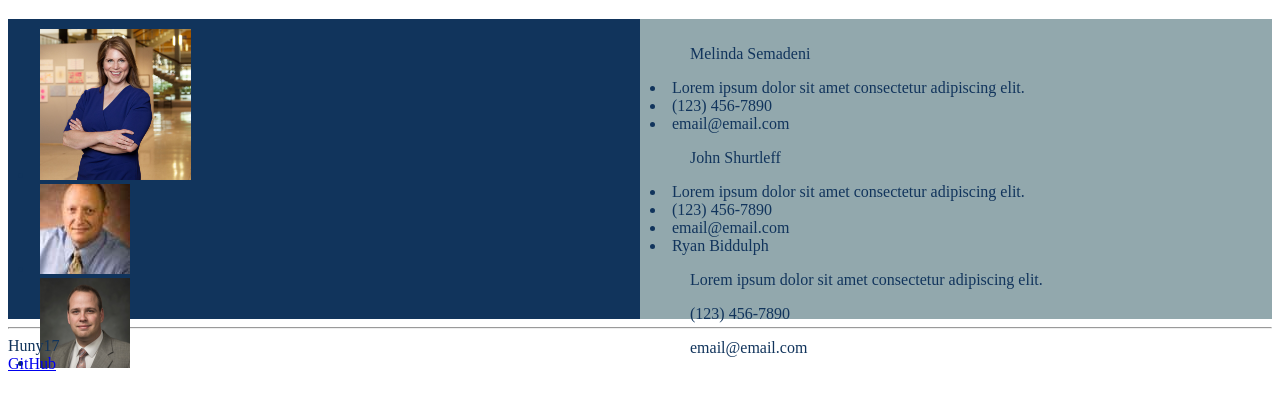
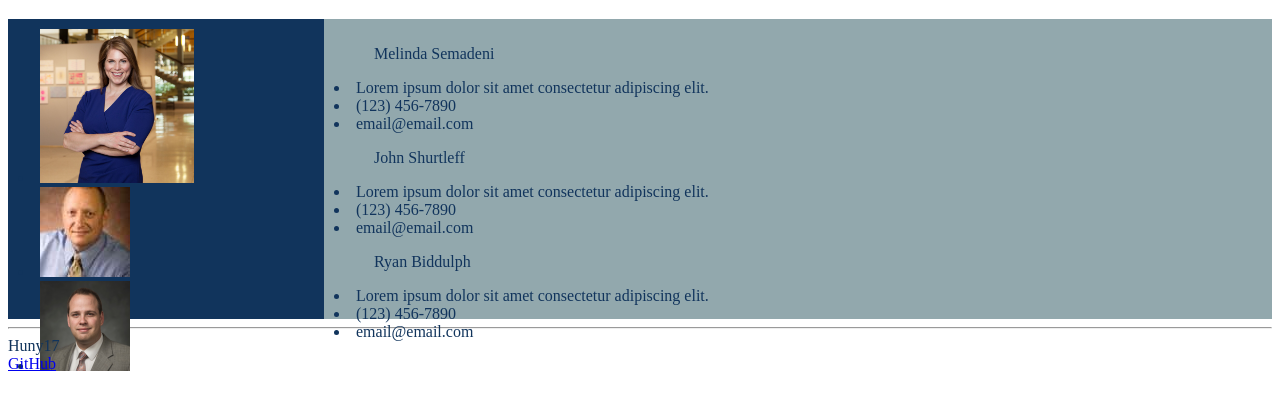
Before and after one commit to huny17/Art-Challenge, a plain HTML site: page structure/about.html in a window 1280 px wide. Shown: the part 184-594 px from the top of the page. Drawn offline with Linux system fonts and the light colour scheme.

Commit message:
Faculty format change

```diff
--- a/css/main_style.css
+++ b/css/main_style.css
@@ -49,7 +49,7 @@ menu li a{
 } */
 
 .picform img{
-  width: 24.7%;
+  width: 52%;
   height: auto;
 }
 
@@ -61,9 +61,16 @@ menu li a{
 
 .column {
   float: left;
-  width: 50%;
   padding: 10px;
   height: 300px;
+}
+
+.left{
+	width: 25%;
+}
+
+.right{
+	width: 75%;
 }
 
 * {
--- a/structure/about.html
+++ b/structure/about.html
@@ -32,7 +32,7 @@
       <h1>Meet our Faculty & Staff</h1>
       <div class="row">
 
-        <div class ="column" style="background-color:#11345C;">
+        <div class ="column left" style="background-color:#11345C;">
           <div class="picform">
             <li>
               <img src="../pic/mel-sem2.jpg">
@@ -46,19 +46,25 @@
           </li>
         </div>
 
-        <div class="column" style = "background-color: #92A8AD;">
+        <div class="column right" style = "background-color: #92A8AD;">
           <ul>Melinda Semadeni</ul>
+            <div class="tabit">
               <li>Lorem ipsum dolor sit amet consectetur adipiscing elit.</li>
               <li>(123) 456-7890</li>
               <li>email@email.com</li>
+            </div>
           <ul>John Shurtleff</ul>
+            <div class="tabit">
               <li>Lorem ipsum dolor sit amet consectetur adipiscing elit.</li>
               <li>(123) 456-7890</li>
               <li>email@email.com</li>
-          <li>Ryan Biddulph</li>
-            <ul>Lorem ipsum dolor sit amet consectetur adipiscing elit.</ul>
-            <ul>(123) 456-7890</ul>
-            <ul>email@email.com</ul>
+            </div>
+          <ul>Ryan Biddulph</ul>
+            <div class="tabit">
+              <li>Lorem ipsum dolor sit amet consectetur adipiscing elit.</li>
+              <li>(123) 456-7890</li>
+              <li>email@email.com</li>
+            </div>
 
         </div>
       </div>
```
Lines whose indentation alone changed are shown as unchanged.
